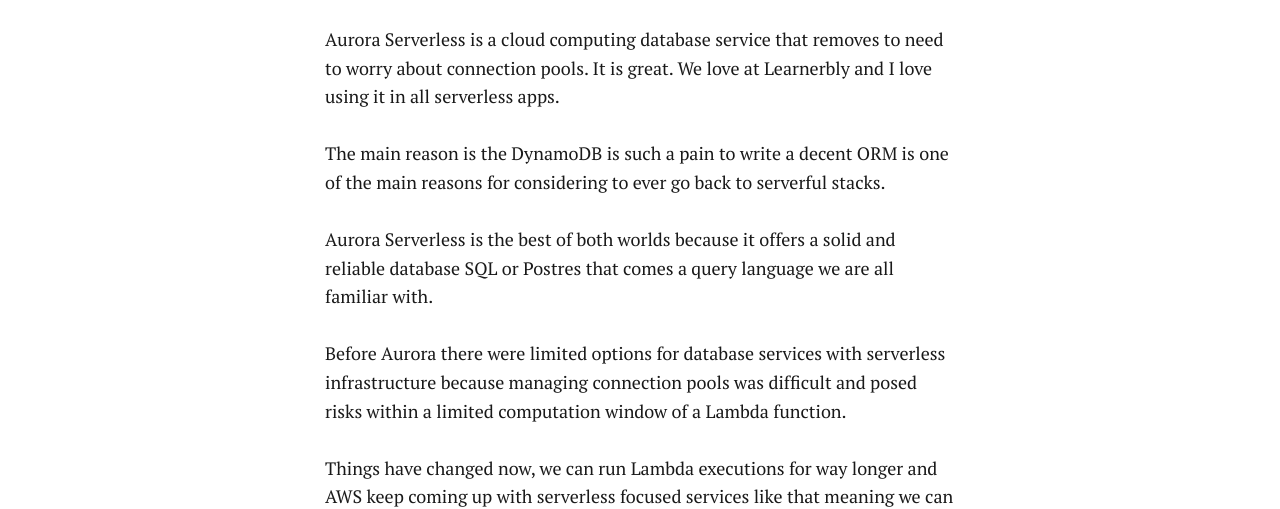
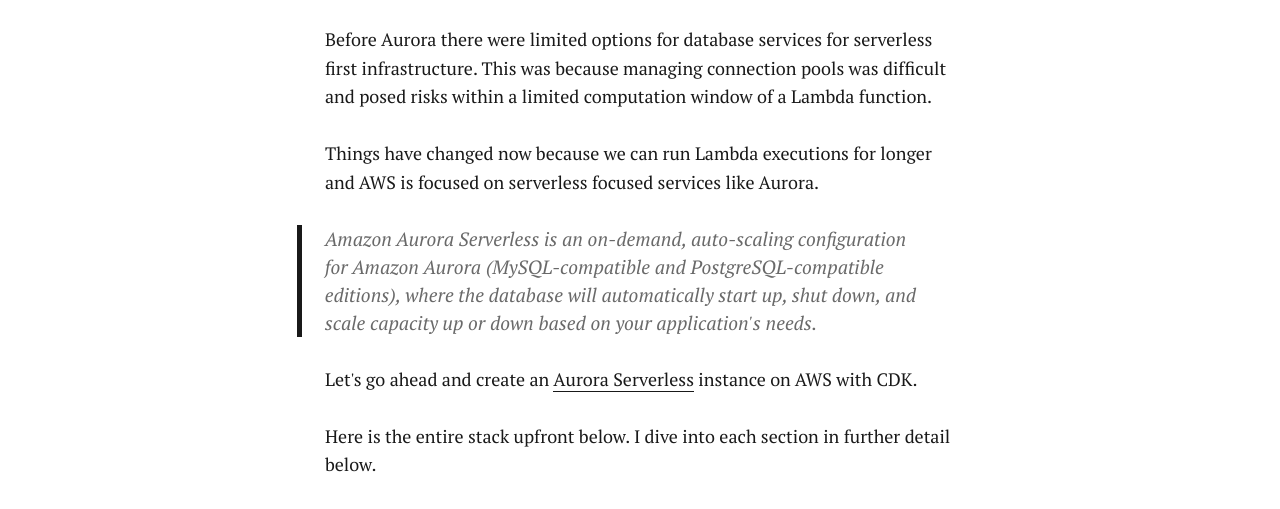
Before and after one commit to cjjenkinson/cjjenkinson.github.io, a Gatsby site: page /cdk-rds-aurora-serverless/ in a window 1280 px wide. Shown: the part 297-806 px from the top of the page. Built offline with nearby package versions, Linux system fonts and the light colour scheme; Gatsby itself is replaced by a stand-in of ours; some packages are replaced by stand-ins of ours; code samples lack their colours.

Commit message:
Update post

````diff
--- a/content/blog/cdk-rds-aurora-serverless/index.md
+++ b/content/blog/cdk-rds-aurora-serverless/index.md
@@ -3,21 +3,16 @@
 date: "2020-04-12T22:12:03.284Z"
 description: 'Aurora Serverless is a cloud computing database service that removes to need to worry about connection pools'
 ---
-Aurora Serverless is a cloud computing database service that removes to need to worry about connection pools. It is great. We love at Learnerbly and I love using it in all serverless apps.
 
-The main reason is the DynamoDB is such a pain to write a decent ORM is one of the main reasons for considering to ever go back to serverful stacks.
+Before Aurora there were limited options for database services for serverless first infrastructure. This was because managing connection pools was difficult and posed risks within a limited computation window of a Lambda function.
 
-Aurora Serverless is the best of both worlds because it offers a solid and reliable database SQL or Postres that comes a query language we are all familiar with.
-
-Before Aurora there were limited options for database services with serverless infrastructure because managing connection pools was difficult and posed risks within a limited computation window of a Lambda function.
-
-Things have changed now, we can run Lambda executions for way longer and AWS keep coming up with serverless focused services like that meaning we can focus on writing business logic.
+Things have changed now because we can run Lambda executions for longer and AWS is focused on serverless focused services like Aurora.
 
 > Amazon Aurora Serverless is an on-demand, auto-scaling configuration for Amazon Aurora (MySQL-compatible and PostgreSQL-compatible editions), where the database will automatically start up, shut down, and scale capacity up or down based on your application's needs.
 
 Let's go ahead and create an [Aurora Serverless](https://aws.amazon.com/rds/aurora/serverless/) instance on AWS with CDK.
 
-Here is the entire stack upfront where I dive into each section in further detail below.
+Here is the entire stack upfront below. I dive into each section in further detail below.
 
 
 ```javascript
````
